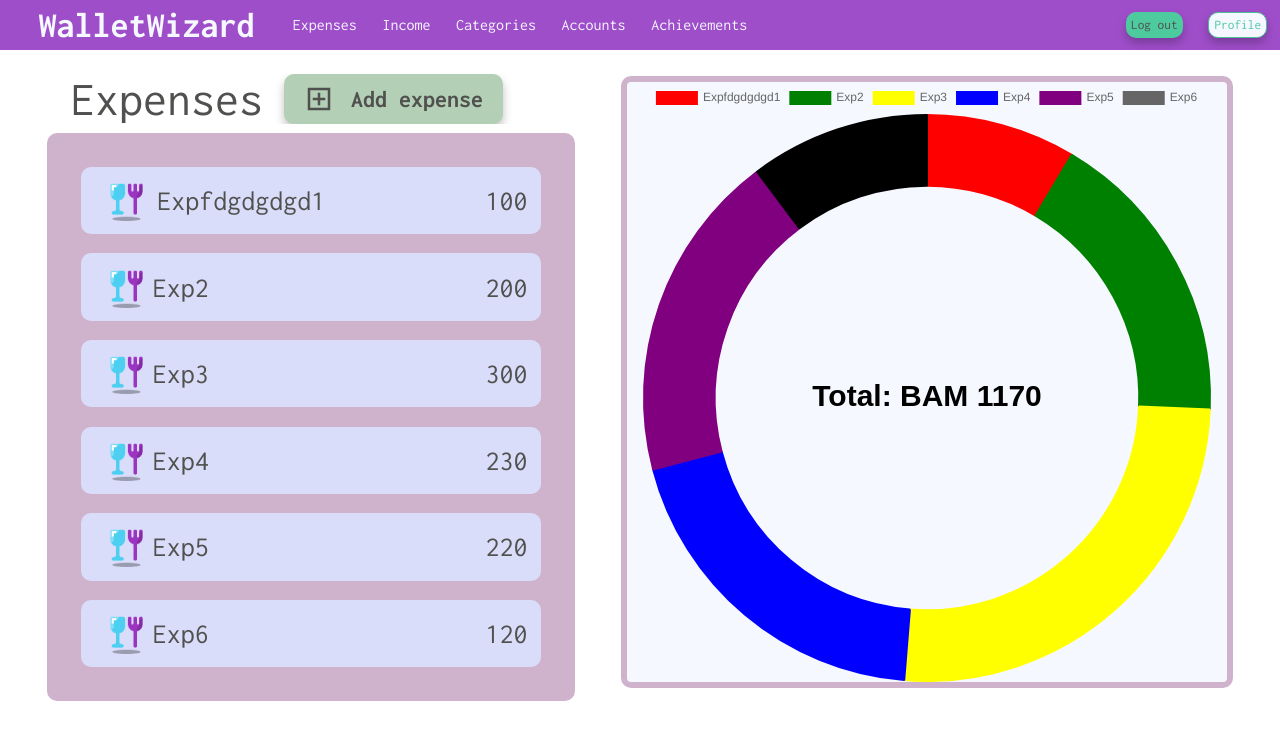
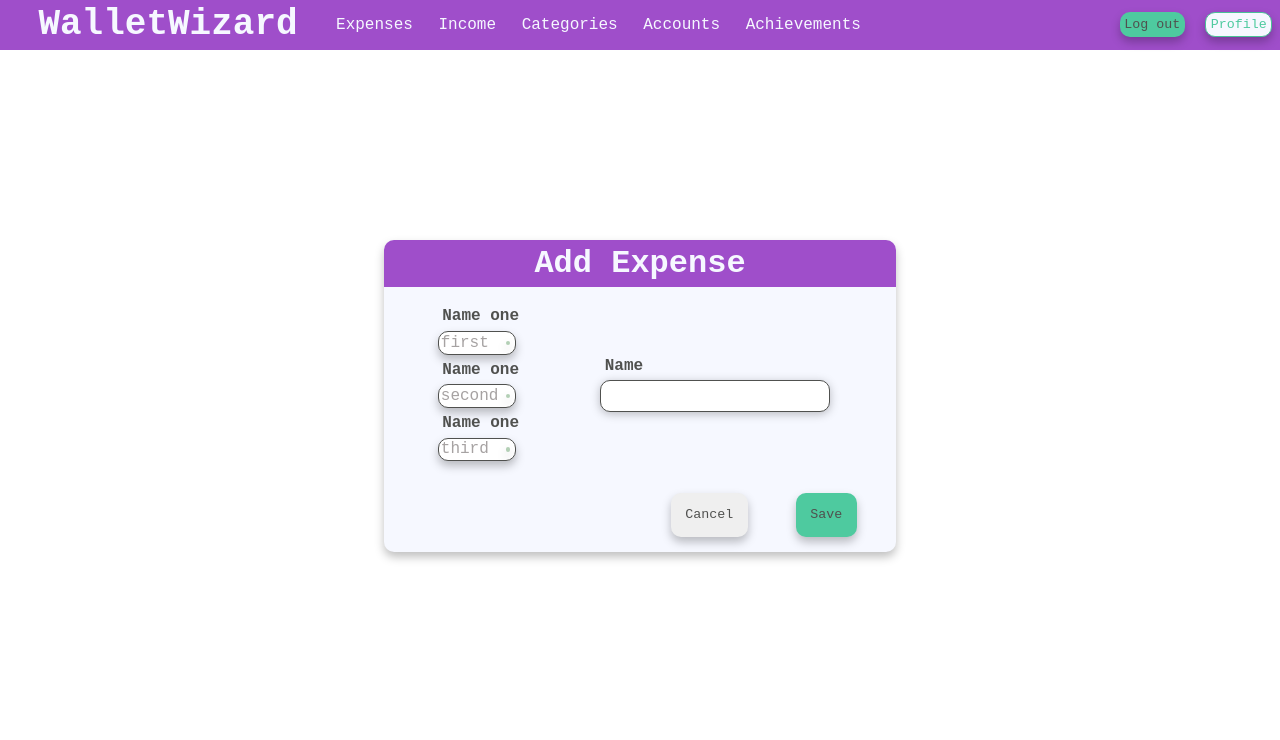
Before and after one commit to yyong1/wallet-wizard-React, a React (Create React App) app: page /expenses in a window 1280 px wide. Shown: the top 740 px of the page. Built offline with nearby package versions, Linux system fonts and the light colour scheme.

Commit message:
exp modal

```diff
--- a/package.json
+++ b/package.json
@@ -13,6 +13,7 @@
     "react-chartjs-2": "^5.2.0",
     "react-datepicker": "^4.12.0",
     "react-dom": "^18.2.0",
+    "react-dropdown": "^1.11.0",
     "react-router-dom": "^6.11.2",
     "react-scripts": "5.0.1",
     "styled-components": "^5.3.11",
--- a/src/components/Expenses/Exp.css
+++ b/src/components/Expenses/Exp.css
@@ -28,6 +28,10 @@
 
 .expenses-headersandfooter button{
   margin: 0px;
+}
+.expenses-headersandfooter button:hover{
+  background-color: var(--accent-primary-hover);
+  cursor: pointer;
 }
 
 /* used */
--- a/src/components/Expenses/Expenses.js
+++ b/src/components/Expenses/Expenses.js
@@ -1,12 +1,17 @@
 import React, { useState } from 'react';
-// import './Expenses.css';
 import './Exp.css';
+import './ModalExp.css';
+import '../modals/modal/Modal.css';
 import Chart from '../Chart/Chart';
 // for the text style
 import '../generatedStyle.css';
+import ButtonIcon from '../button-icon/ButtonIcon';
 
 const images = require.context('./external', false, /\.(png|jpe?g|svg)$/);
-
+const options = [
+  'Name one', 'Name two', 'Name three',
+];
+const defaultOption = options[0];
 // hard coded data for expenses
 const expensesArr = [
   {
@@ -52,7 +57,23 @@ const expensesArr = [
     color: 'carrot',
   },
 ];
-
+const dropdownInfo = [
+  {
+    name: 'Name one',
+    placeholderData: 'first',
+    options: ['first', 'second', 'third'],
+  },
+  {
+    name: 'Name one',
+    placeholderData: 'second',
+    options: ['first', 'second', 'third'],
+  },
+  {
+    name: 'Name one',
+    placeholderData: 'third',
+    options: ['first', 'second', 'third'],
+  },
+];
 // hard coded data for chart
 const chartData = {
   expensesLabels: expensesArr.map((item) => item.name),
@@ -67,15 +88,57 @@ function Expenses() {
   // eslint-disable-next-line no-unused-vars
   const [isChartData, setChartDataState] = useState(chartData);
   const [isModalOpen, setModalOpen] = useState(false);
-
+  const [open, setOpen] = useState(false);
   function modalHandler() {
     setModalOpen(!isModalOpen);
+  }
+  function handleOpen() {
+    setOpen(!isModalOpen);
   }
 
   return (
     <div>
-      { isModalOpen ? (<div>gg</div>)
-        : (
+      { !isModalOpen ? (
+        <div className="modal" id="modal-expenses-income">
+          <div className="modal-content">
+            <div className="modal-header">
+              <h1>Add Expense</h1>
+            </div>
+            <div className="modal-body">
+              <div className="modal-body-left">
+                {dropdownInfo?.map((item) => (
+                  <div className="modal-item">
+                    <div>
+                      <p>{item.name}</p>
+                      <button type="button" className="dropdown" onClick={handleOpen}>
+                        {item.placeholderData}
+                        <ButtonIcon icon="pixelarticons:arrow-down-box" style={{ color: 'var(--ww-black)' }} />
+                      </button>
+                      {open ? (
+                        <div className="dropdown-list">
+                          {item.options.map((option) => (
+                            <button type="button" className="dropdown-item">{option}</button>
+                          ))}
+                        </div>
+                      ) : null}
+                    </div>
+                  </div>
+                ))}
+              </div>
+              <div className="modal-body-right">
+                <div className="modal-item">
+                  <p className="modal-text">Name</p>
+                  <input type="text" className="modal-input" />
+                </div>
+              </div>
+            </div>
+            <div className="modal-footer">
+              <button type="button" className="btn-cancel" onClick={modalHandler}>Cancel</button>
+              <button type="button" className="btn-save" onClick={modalHandler}>Save</button>
+            </div>
+          </div>
+        </div>
+      ) : (
         <>
           {/* Font links */}
           <link
--- /dev/null
+++ b/src/components/Expenses/ModalExp.css
@@ -0,0 +1,30 @@
+#modal-expenses-income {
+    margin-top: 30vh;
+    border-radius: 10px;
+}
+
+.dropdown-style {
+    background-color: "red"
+}
+
+.modal-body {
+    padding: 3%;
+    display: flex;
+    justify-content: space-around;
+    align-items: center;
+}
+
+.modal-footer {
+    margin: 3%;
+    display: flex;
+    justify-content: end;
+}
+
+.modal-footer button:hover {
+    background-color: var(--accent-primary-hover);
+    cursor: pointer;
+}
+
+.btn-save {
+    background-color: var(--accent-primary);
+}
```
Also changed, not shown: 1 other file (tests, documents, lock files or other folders). Lines whose indentation alone changed are shown as unchanged.
